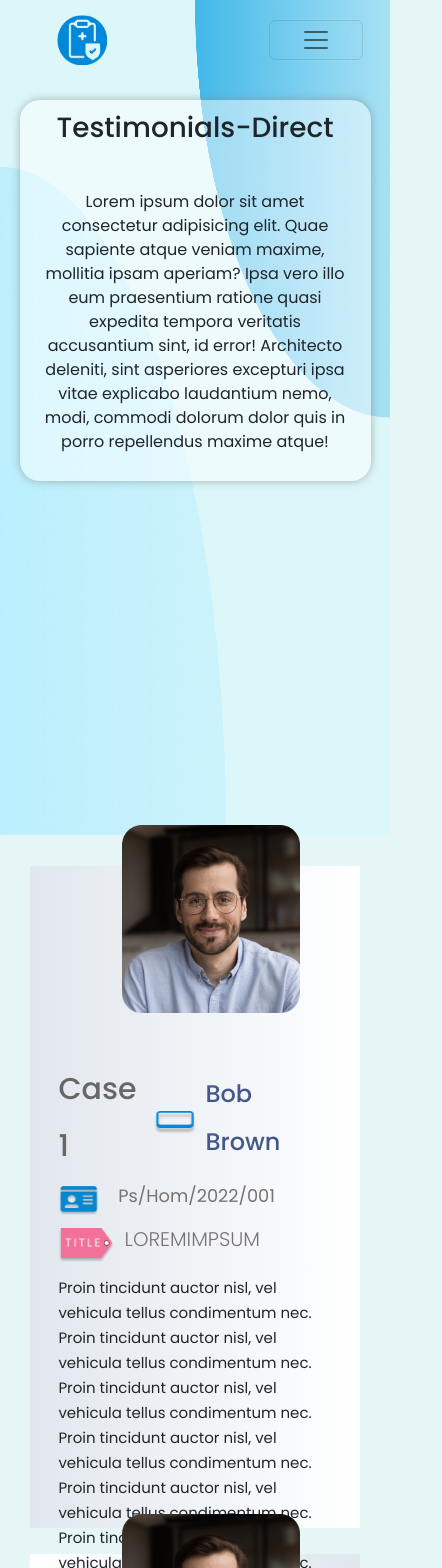
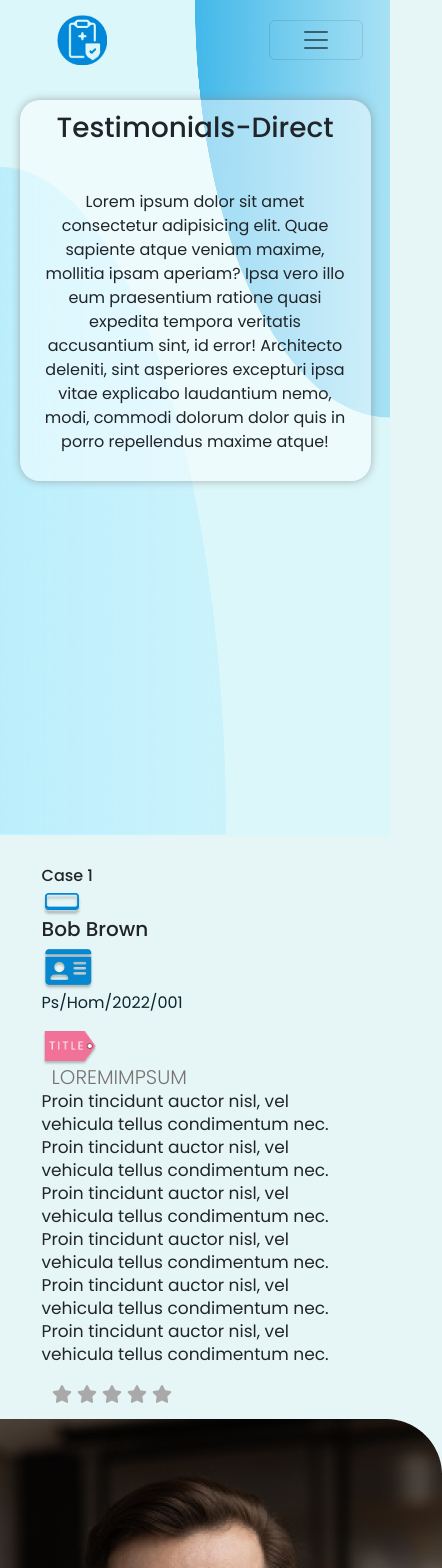
Before and after one commit to amanb3900/HealthCare_Website, a React (Create React App) app: page /pathy/homeopathy/direct-testimonials in a window 390 px wide. Shown: the top 1568 px of the page, 442 px wide, since content can reach past the window. Built offline with nearby package versions, Linux system fonts and the light colour scheme.

Commit message:
Added  unique id

```diff
--- a/src/Components/pathies/DirectPageTestimonials/DirectPageTestimonials.js
+++ b/src/Components/pathies/DirectPageTestimonials/DirectPageTestimonials.js
@@ -5,11 +5,11 @@
 import TestimonialCases from './testimonial_testimonials/case_container/case_container'
 function DirectPageTestimonials() {
   return (
-<>
+<div id='Aryan1'>
     <Header/>
     <TestimonialCases/>
     <Footer/>
-</>
+</div>
   );
 }
 
--- a/src/Components/pathies/DirectPageTestimonials/testimonial_header/Pathy_header.css
+++ b/src/Components/pathies/DirectPageTestimonials/testimonial_header/Pathy_header.css
@@ -1,4 +1,4 @@
-.header {
+#Aryan1.header {
     height: 99vh;
     width: 100%;
     background-color: #D1FAFF87;
@@ -8,22 +8,22 @@
     background-size: 58% 150%,20% 35%;
 }
 @media (max-width: 500px){
-    .header{
+    #Aryan1.header{
         background-position: left bottom, right top;
         background-size: 58% 80%,50% 50%;
     }
 }
-.pathy_header_intro {
+#Aryan1.pathy_header_intro {
     text-align: center;
     padding-bottom: 50px;
     height: fit-content;
 
 }
-.pathy_header_intro h1{
+#Aryan1.pathy_header_intro h1{
     /* margin-bottom: 25px; */
     margin-bottom: 45px;
 }
-.pathy_header_intro .box{
+#Aryan1.pathy_header_intro .box{
     display: flex;
     width: 90%;
     height: fit-content;
@@ -36,28 +36,28 @@
     margin-bottom: 50px;
 }
 
-.pathy_header_intro .box .left{
+#Aryan1.pathy_header_intro .box .left{
     width: 50%;
     margin: auto;
     font-size: 1.1em;
 }
-.pathy_header_intro .box img{
+#Aryan1.pathy_header_intro .box img{
     width: 35%;
     height: auto;
     margin: auto;
 }
 
 @media (min-width: 768px) and (max-width: 991px){
-    .pathy_header_intro .box .left{
+    #Aryan1.pathy_header_intro .box .left{
         font-size: 1em;
     }
 }
 @media (max-width: 767px){
-    .pathy_header_intro .box .left{
+    #Aryan1.pathy_header_intro .box .left{
         width: 100%;
         font-size: 1em;
     }
-    .pathy_header_intro .box img{
+    #Aryan1.pathy_header_intro .box img{
         display: none;
     }
 }
--- a/src/Components/pathies/DirectPageTestimonials/testimonial_testimonials/case_container/case_container.css
+++ b/src/Components/pathies/DirectPageTestimonials/testimonial_testimonials/case_container/case_container.css
@@ -1,4 +1,4 @@
-.readMoreDiv{
+#Aryan1.readMoreDiv{
     display: flex;
     flex-direction: column;
     justify-content: center;
@@ -7,7 +7,7 @@
     margin-top: -5%;
 
 }
-.arrowDiv{
+#Aryan1.arrowDiv{
     display: flex;
     justify-content: center;
     align-items: center;
@@ -17,21 +17,21 @@
     border-radius: 100px;
 
 }
-.testimonialCaseCont{
+#Aryan1.testimonialCaseCont{
     height: fit-content;
 }
-.More{
+#Aryan1.More{
     height: 38px;
     width: 38px;
 }
-.readMore{
+#Aryan1.readMore{
     font-size: 22px;
     font-weight: 400;
     line-height: 33px;
     letter-spacing: 0em;
 }
 
-.Less{
+#Aryan1.Less{
     height: 38px;
     width: 38px;
     transform: rotate(180deg);
--- a/src/Components/pathies/DirectPageTestimonials/testimonial_testimonials/testimonial_case/case_test.css
+++ b/src/Components/pathies/DirectPageTestimonials/testimonial_testimonials/testimonial_case/case_test.css
@@ -1,4 +1,4 @@
-.testimonialCard {
+#Aryan1.testimonialCard {
 
     background: linear-gradient(90deg, #E1E7EE 0%, #FFFFFF 100%, #FFFFFF 100%);
     background-color: #FFFFFF;
@@ -9,7 +9,7 @@
     width: 100%;
     margin-bottom: 8%;
 }
-.testimonialCardAlt{
+#Aryan1.testimonialCardAlt{
     background: linear-gradient(-90deg, #E1E7EE 0%, #FFFFFF 100%, #FFFFFF 100%);
     background-color: #FFFFFF;
 
@@ -22,19 +22,19 @@
     margin-bottom: 8%;
 }
 
-.caseDets {
+#Aryan1.caseDets {
     width: 50%;
     margin: 3.5%;
     top: 0%;
 }
 
-.testimonialIdentity {
+#Aryan1.testimonialIdentity {
     display: flex;
     margin: 4%;
 }
 
 
-.testimonialRect {
+#Aryan1.testimonialRect {
     height: 23.433530807495117px;
     width: 44.35995864868164px;
     border-radius: 0px;
@@ -44,7 +44,7 @@
 
 
 
-.testimonialPatientName {
+#Aryan1.testimonialPatientName {
 
     font-size: 38px;
     font-weight: 500;
@@ -55,7 +55,7 @@
 
 }
 
-.testimonialCase {
+#Aryan1.testimonialCase {
     font-size: 30px;
     font-weight: 500;
     line-height: 57px;
@@ -66,7 +66,7 @@
 
 }
 
-.patient_img {
+#Aryan1.patient_img {
     width: 89px;
     height: 90.16px;
     top: 30.92px;
@@ -75,18 +75,18 @@
 
 }
 
-.testimonialTimeline {
+#Aryan1.testimonialTimeline {
     display: flex;
     margin: 4%;
 }
 
-.testimonialIdImg {
+#Aryan1.testimonialIdImg {
     height: 35.735382080078125px;
     width: 45.945499420166016px;
 
 }
 
-.testimonialId {
+#Aryan1.testimonialId {
     margin: 1%;
     font-weight: 400;
     font-size: 19.75px;
@@ -95,17 +95,17 @@
     margin-left: 19px;
 }
 
-.testimonialTitle {
+#Aryan1.testimonialTitle {
     display: flex;
     margin: 4%;
 }
 
-.titleImg {
+#Aryan1.titleImg {
     height: 35.0501708984375px;
     width: 56.2125358581543px;
 }
 
-.titleText {
+#Aryan1.titleText {
     width: fit-content;
     margin: 1%;
     font-weight: 300;
@@ -115,7 +115,7 @@
     margin-left: 10px;
 }
 
-.testimonialPatientDets {
+#Aryan1.testimonialPatientDets {
     font-size: 20px;
     font-weight: 400;
     line-height: 30px;
@@ -124,7 +124,7 @@
 
 }
 
-.testimonialCardFooter {
+#Aryan1.testimonialCardFooter {
     width: 98%;
     display: flex;
     justify-content: space-around;
@@ -134,17 +134,17 @@
 }
 
 
-.testimonialrating {
+#Aryan1.testimonialrating {
     margin: -3%;
     width: 155px;
     height: fit-content;
 }
 
-.patientImgDiv {
+#Aryan1.patientImgDiv {
     width: 50%;
 }
 
-.testimonialPatientImg {
+#Aryan1.testimonialPatientImg {
     width: 70%;
     height: 80%;
     margin: 8.5%;
@@ -160,64 +160,64 @@
     }
 }
 @media screen and (max-width: 764px) {
-    .testimonialPatientImg {
+    #Aryan1.testimonialPatientImg {
         width: 60%;
         height: 70%;
 
         margin-top: 19%
     }
-    .testimonialCard {
+    #Aryan1.testimonialCard {
         flex-direction: column-reverse;
     }
 
-    .testimonialCardAlt {
+    #Aryan1.testimonialCardAlt {
         flex-direction: column-reverse;
     }
-    .testimonialIdentity {
+    #Aryan1.testimonialIdentity {
         display: flex;
         justify-content: center;
         align-items: center;
         margin-bottom: 0%;
     }
-    .testimonialTimeline {
+    #Aryan1.testimonialTimeline {
         display: flex;
         margin-top: 1%;
     }
-    .testimonialTitle {
+    #Aryan1.testimonialTitle {
         display: flex;
         margin-top: 1%;
     }
-    .testimonialRect {
+    #Aryan1.testimonialRect {
         margin-top: 1%;
     }
-    .caseDets {
+    #Aryan1.caseDets {
         width: 90%;
         margin-top: 0%;
     }
 
-    .testimonialPatientName {
+    #Aryan1.testimonialPatientName {
         font-size: 28px;
         line-height: 50px;
     }
 
-    .testimonialPatientDets {
+    #Aryan1.testimonialPatientDets {
         font-size: 15px;
         line-height: 25px;
 
     }
 
-    .testimonialIdImg {
+    #Aryan1.testimonialIdImg {
         height: 30.735382080078125px;
         width: 40.945499420166016px;
     }
 
-    .testimonialId {
+    #Aryan1.testimonialId {
 
         font-size: 17.75px;
         line-height: 15.63px;
 
     }
-    .patientImgDiv {
+    #Aryan1.patientImgDiv {
         width: 90%;
         height: 50%;
 
@@ -230,29 +230,29 @@
 @media screen and (max-width: 584px) {
 
 
-    .testimonialPatientName {
+    #Aryan1.testimonialPatientName {
         font-size: 24px;
         line-height: 48px;
     }
 
-    .testimonialPatientDets {
+    #Aryan1.testimonialPatientDets {
         font-size: 15px;
         line-height: 25px;
 
     }
 
-    .testimonialIdImg {
+   #Aryan1.testimonialIdImg {
         height: 30.735382080078125px;
         width: 40.945499420166016px;
     }
 
-    .testimonialId {
+    #Aryan1.testimonialId {
 
         font-size: 17.75px;
         line-height: 15.63px;
 
     }
-    .patientImgDiv {
+    #Aryan1.patientImgDiv {
         width: 90%;
         height: 50%;
 
```
